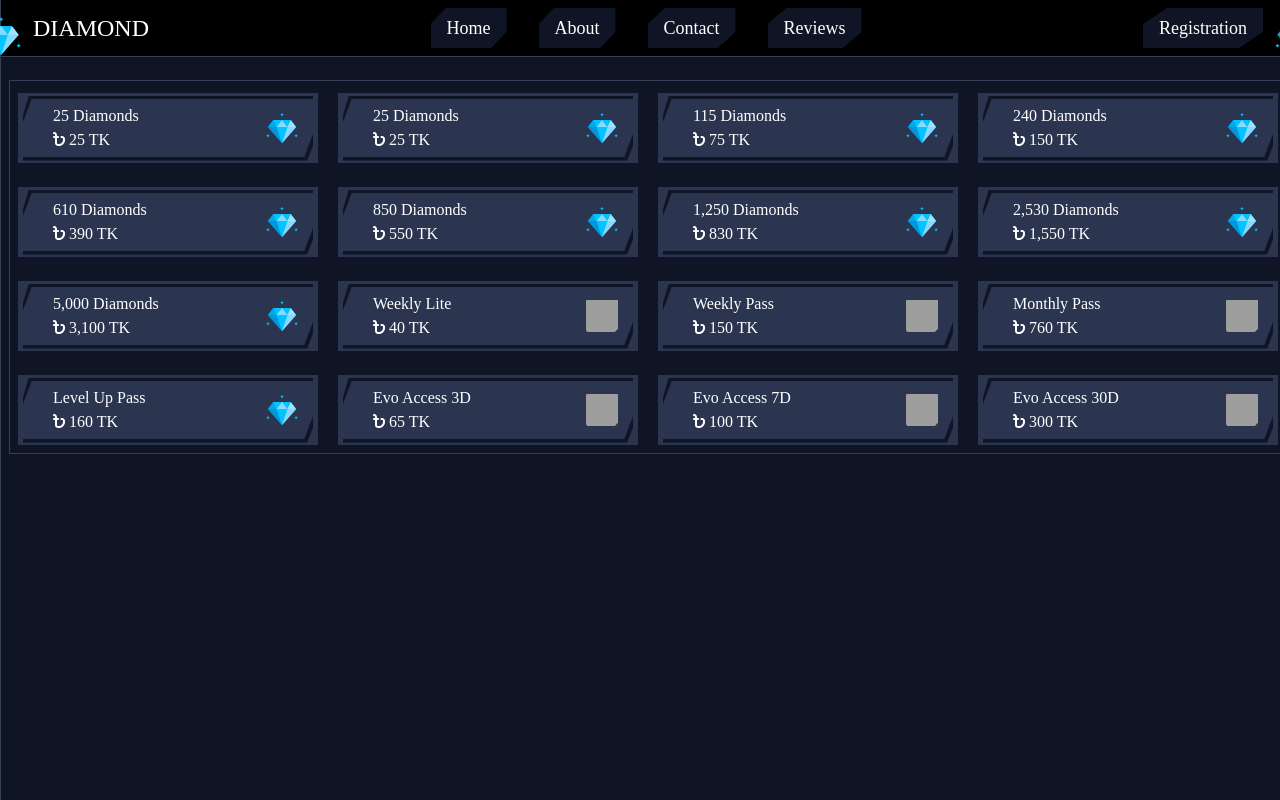
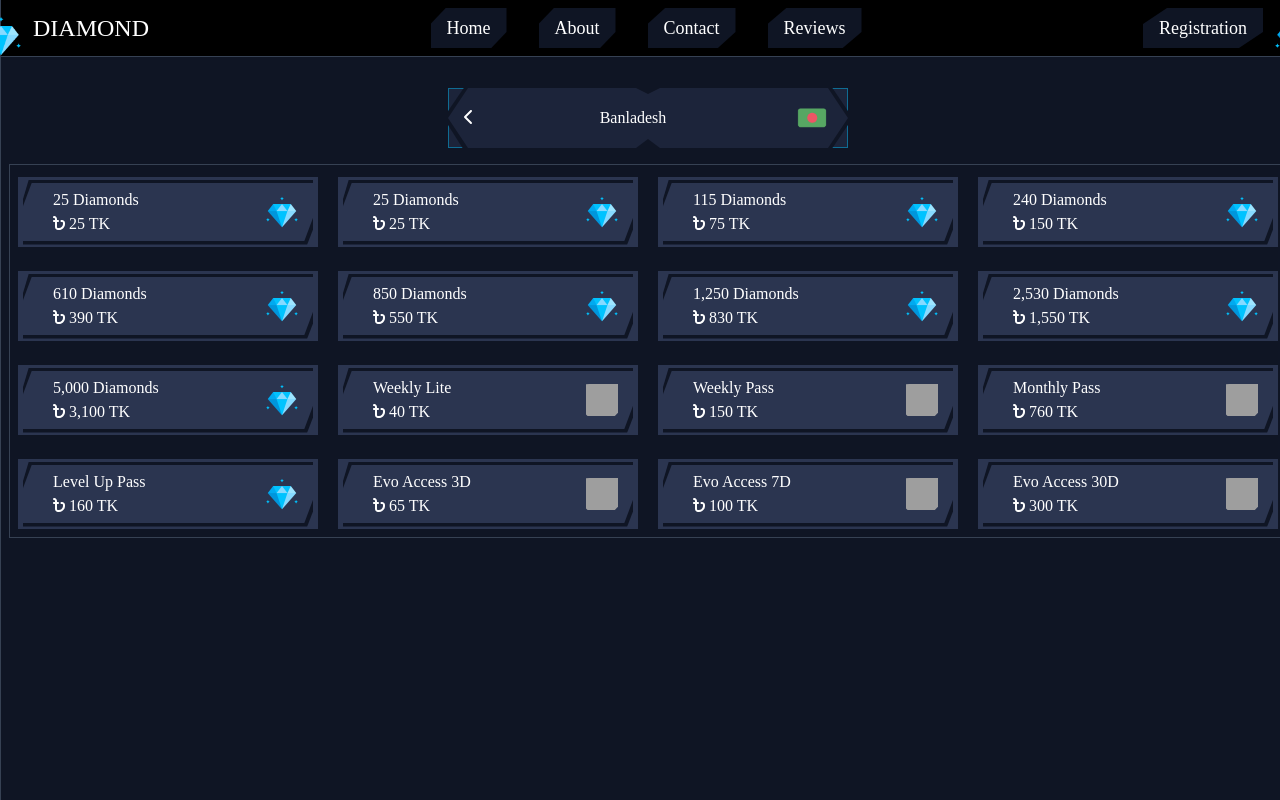
Before and after one commit to subashebrom/diamond-shell, a React (Vite) app: page /free-fire-daiomond in a window 1280 px wide. Shown: the top 800 px of the page. Built offline with nearby package versions, Linux system fonts and the light colour scheme; grey boxes are pictures that could not be loaded; a web font is replaced by a local one.

Commit message:
link correction

```diff
--- a/src/css/FreeFireDiamond.css
+++ b/src/css/FreeFireDiamond.css
@@ -26,3 +26,38 @@
 .diamond-second-box:hover {
   background-color: #00c3ff73;
 }
+
+.country-BTN {
+  width: 400px;
+  height: 60px;
+  clip-path: polygon(53% 100%,50% 85%,47% 100%,5% 100%,0 50%,5% 0,47% 0,50% 10%,53% 0,95% 0,100% 50%,95% 100%);
+  margin-bottom: 10px;
+}
+.country-triangle-One {
+  width: 63px;
+  height: 23px;
+  background: #1c243a;
+  border: 1px solid #00c3ff73;
+  clip-path: polygon(25% 0, 0 0, 0 100%);
+}
+.country-triangle-two {
+  width: 42px;
+  height: 23px;
+  background: #1c243a;
+  border: 1px solid #00c3ff73;
+  clip-path: polygon(63% 0, 100% 0, 100% 100%);
+}
+.country-triangle-three {
+  width: 63px;
+  height: 23px;
+  background: #1c243a;
+  border: 1px solid #00c3ff73;
+  clip-path: polygon(23% 100%, 0 100%, 0 0);
+}
+.country-triangle-four {
+  width: 42px;
+  height: 23px;
+  background: #1c243a;
+  border: 1px solid #00c3ff73;
+  clip-path: polygon(63% 100%, 100% 100%, 100% 0);
+}
--- a/src/pages/FreeFire.jsx
+++ b/src/pages/FreeFire.jsx
@@ -1,4 +1,4 @@
-import { faGamepad } from "@fortawesome/free-solid-svg-icons";
+import { faChevronLeft, faGamepad } from "@fortawesome/free-solid-svg-icons";
 import { FontAwesomeIcon } from "@fortawesome/react-fontawesome";
 import { NavLink } from 'react-router';
 
@@ -6,18 +6,19 @@ const FreeFire = () => {
     return (
         <div className="lg:w-full bg-mainbg lg:h-screen lg:mt-12 font-Ubuntu">
             <section className="lg:w-[1296px] lg:h-screen bg-primarybg border-r border-r-gray-700 border-l border-l-gray-700 mx-auto justify-items-center lg:pt-8 text-white">
-                <div className=" pb-4">
-                    <div className="home-search-first-box relative">
+                <NavLink to='/' className="flex">
+                    <div className=" pb-4">
+                    <div className="home-search-first-box ">
                         <div className="home-search-second-box">
-                            <div className="home-search-box flex items-center lg:text-md outline-none px-2" >
+                            <div className="home-search-box flex items-center text-center justify-between lg:text-md outline-none px-2" >
+                                <span><FontAwesomeIcon icon={faChevronLeft}/></span>
                                 <h1>Choose Your Game Server</h1>
+                                <span><FontAwesomeIcon icon={faGamepad}/></span>
                             </div>
                         </div>
-                            <span className="search-icon absolute right-5 cursor-pointer">
-                                <FontAwesomeIcon icon={faGamepad}/>
-                            </span>
                     </div>
                 </div>
+                </NavLink>
                 {/* === Card Section === */}
                 <div className="w-full px-4 py-4 lg:grid lg:grid-cols-4 gap-6 text-white">
                     <NavLink to='/free-fire-daiomond'
--- a/src/pages/FreeFireDiamond.jsx
+++ b/src/pages/FreeFireDiamond.jsx
@@ -1,11 +1,29 @@
-import { faBangladeshiTakaSign } from '@fortawesome/free-solid-svg-icons';
+import { faBangladeshiTakaSign, faChevronLeft } from '@fortawesome/free-solid-svg-icons';
 import { FontAwesomeIcon } from '@fortawesome/react-fontawesome';
 import "../css/FreeFireDiamond.css";
+import { NavLink } from 'react-router';
 
 const FreeFireDiamond = () => {
     return (
         <div className='lg:w-full bg-mainbg lg:h-screen lg:mt-12 font-Ubuntu'>
             <section className='lg:w-[1296px] lg:h-screen bg-primarybg border-r border-r-gray-700 border-l border-l-gray-700 mx-auto justify-items-center lg:pt-8 text-white p-2'>
+                <NavLink to='/free-fire'>
+                    <div
+                    className="w-full text-center hover:text-hoverbdr transition-all duration-400 dealy-75 hover:w-full ease-in-out justify-items-center lg:mb-4"
+                    >
+                    <div className="relative mt-2 mb-2 mx-auto cursor-pointer">
+                        <div className="country-triangle-One absolute left-0 top-0"></div>
+                        <div className="country-triangle-two absolute right-0 top-0"></div>
+                        <div className="country-triangle-three absolute left-0 bottom-0"></div>
+                        <div className="country-triangle-four absolute right-0 bottom-0"></div>
+                        <button className="country-BTN bg-btnbg cursor-pointer py-2 flex items-center justify-between px-4">
+                            <span><FontAwesomeIcon icon={faChevronLeft}/></span>
+                            <p>Banladesh</p>
+                            <img className="size-10" src="/src/assets/image/bd-flag.png" alt="" />
+                        </button>
+                    </div>
+                </div>
+                </NavLink>
                 <div className='lg:w-full lg:grid lg:grid-cols-4 p-2 lg:gap-5 border border-gray-700'>
                     <div className="pt-1">
                         <div className="diamond-first-box relative">
```
